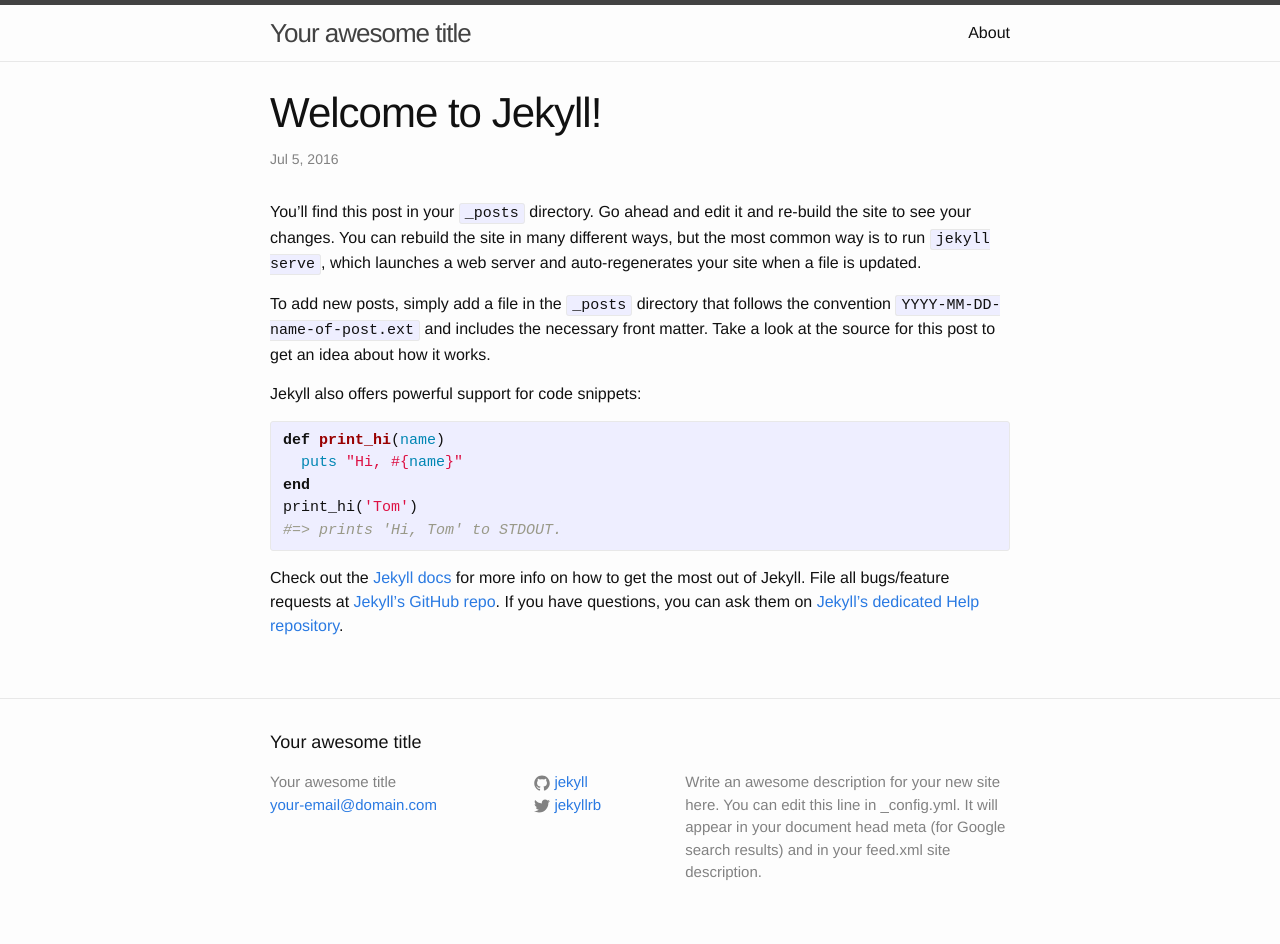
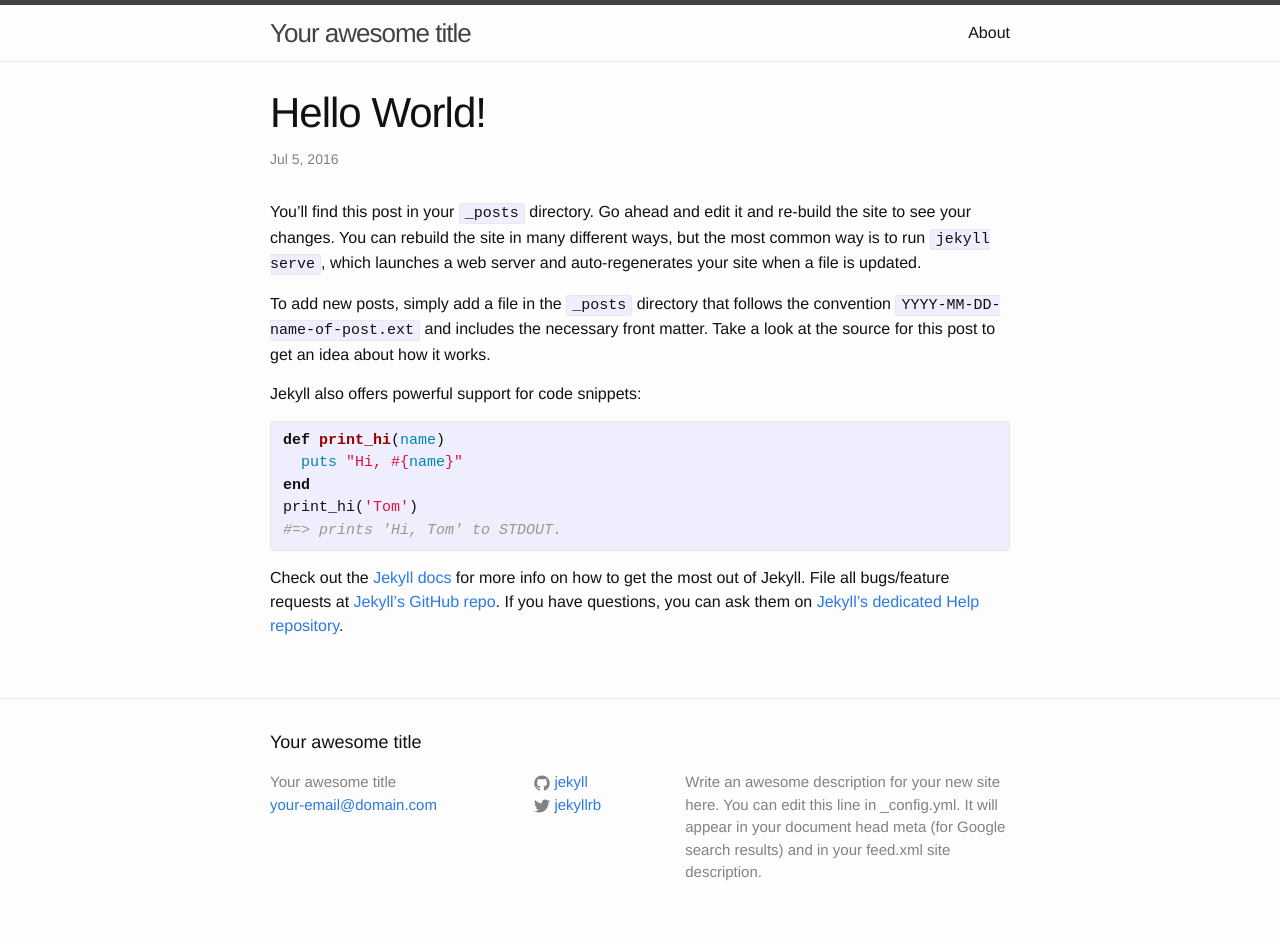
Before and after one commit to Jaicomp/Jaicomp, a Jekyll site: the page built from _posts/2016-07-05-welcome-to-jekyll.markdown, in a window 1280 px wide. Built offline with Jekyll 4.4.1, drawn with Linux system fonts in a browser that asks for light colours.

Commit message:
first post

```diff
--- a/_posts/2016-07-05-welcome-to-jekyll.markdown
+++ b/_posts/2016-07-05-welcome-to-jekyll.markdown
@@ -1,6 +1,6 @@
 ---
 layout: post
-title:  "Welcome to Jekyll!"
+title:  "Hello World!"
 date:   2016-07-05 11:22:37
 categories: jekyll update
 ---
```
